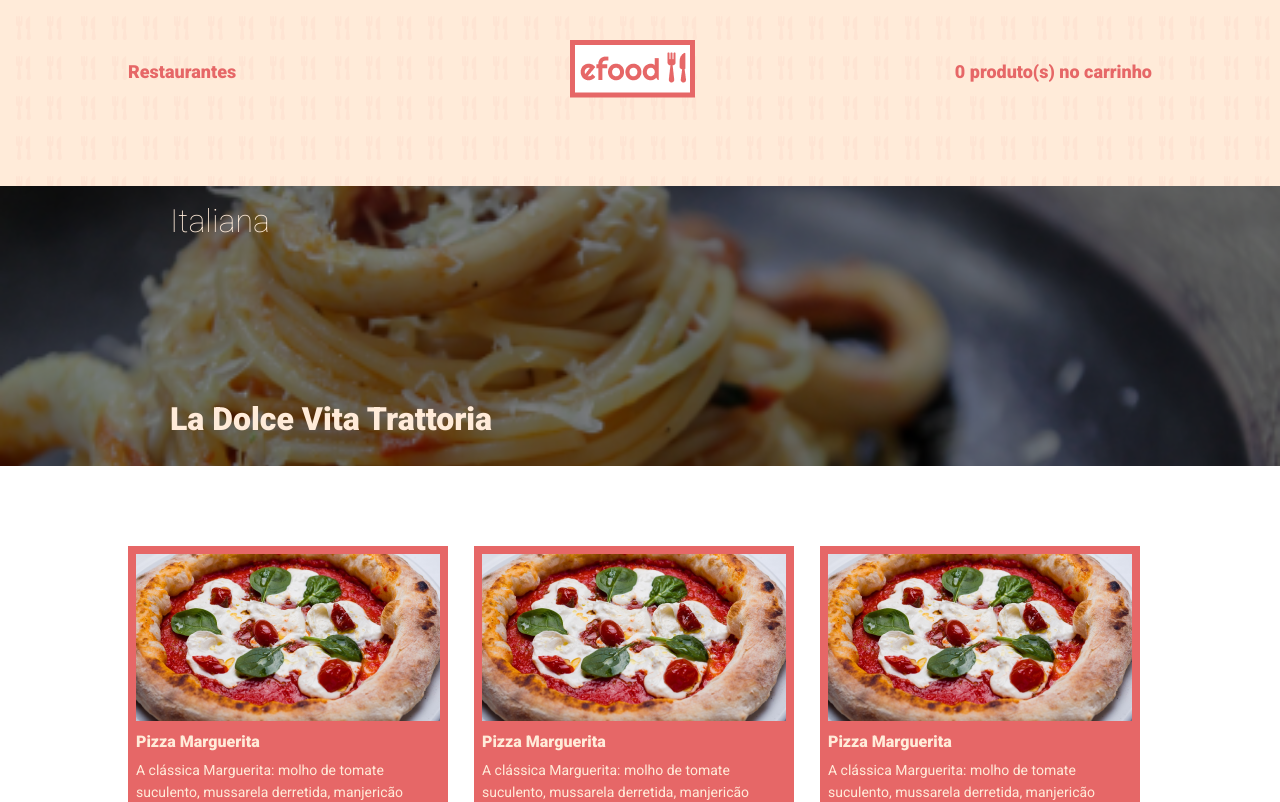
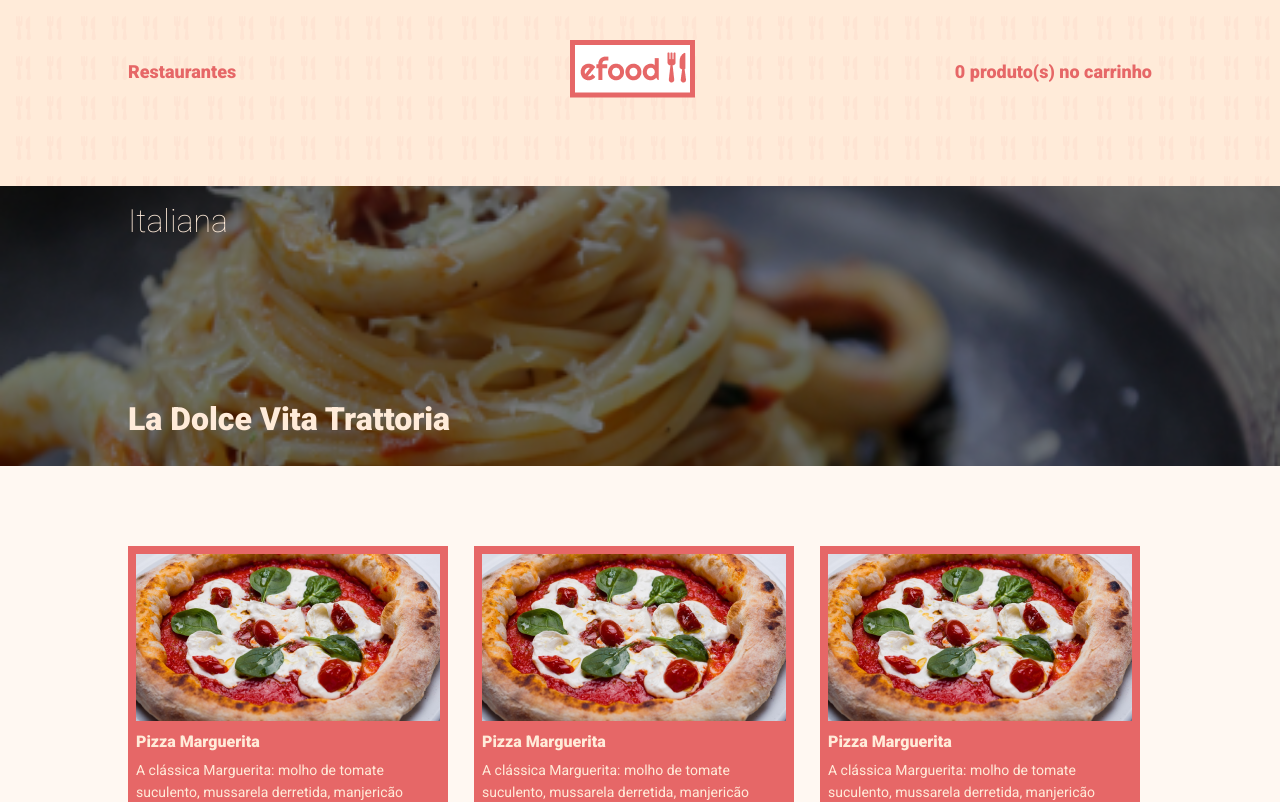
Before and after one commit to guscassiano/Efood, a React (Create React App) app: page /Cardapio in a window 1280 px wide. Shown: the top 802 px of the page. Built offline with nearby package versions, Linux system fonts and the light colour scheme.

Commit message:
Corrigido cor de fundo do body e alinhamento da aba restaurante

```diff
--- a/src/components/Card/styles.ts
+++ b/src/components/Card/styles.ts
@@ -7,6 +7,7 @@ export const CardContainer = styled.div`
   max-width: 472px;
   margin-bottom: 32px;
   position: relative;
+  background-color: #fff;
 
   ${TagContainer} {
     margin-right: 8px;
--- a/src/pages/Cardapio/Banner/styles.ts
+++ b/src/pages/Cardapio/Banner/styles.ts
@@ -6,6 +6,11 @@ export const Img = styled.div`
   backgorund-repeat: none;
   background-size: cover;
   position: relative;
+
+  .container {
+    margin: 0 auto;
+    max-width: 1024px;
+  }
 `
 
 export const TextBanner = styled.h1`
@@ -13,7 +18,6 @@ export const TextBanner = styled.h1`
   font-size: 32px;
   font-weight: 900;
   padding-top: 160px;
-  margin-left: 170px;
 `
 
 export const TipoCozinha = styled.h3`
@@ -21,7 +25,6 @@ export const TipoCozinha = styled.h3`
   font-weight: 100;
   font-size: 32px;
   padding-top: 16px;
-  margin-left: 170px;
 `
 
 export const ContainerBanner = styled.div`
--- a/src/styles.ts
+++ b/src/styles.ts
@@ -13,6 +13,12 @@ export const EstiloGlobal = createGlobalStyle`
     font-family: "Roboto", sans-serif;
     list-style: none;
   }
+
+
+  body {
+    background-color: #FFF8F2;
+    ;
+  }
 `
 
 export const Container = styled.div`
```
